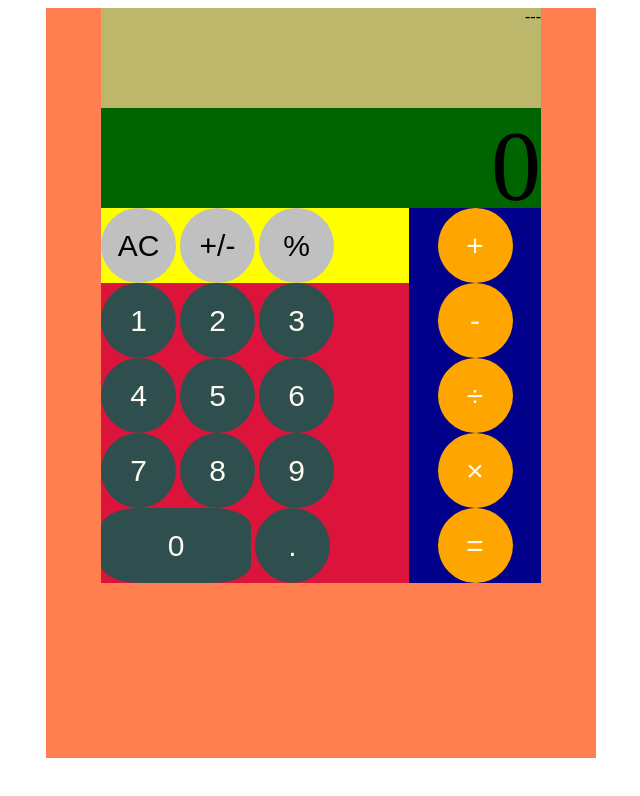
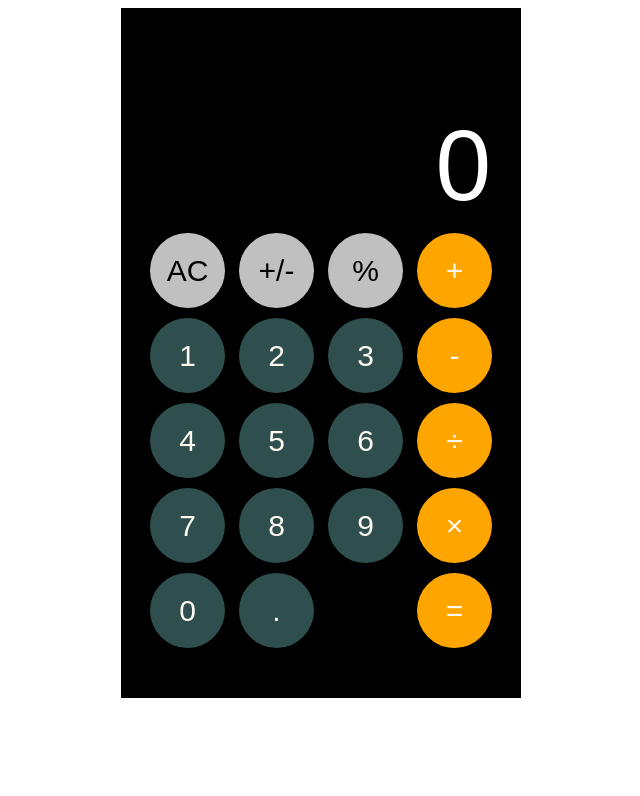
Before and after one commit to cmaylynn12/calculator, a plain HTML site: page index.html in a window 1280 px wide. Shown: the whole page, without its empty margins (319-959 px from the left). Drawn offline with Linux system fonts and the light colour scheme.

Commit message:
Updated calculator design

```diff
--- a/index.html
+++ b/index.html
@@ -10,11 +10,14 @@
             <div id='calculator-buttons'>
                 <div id='calculator-left'>
                     <div id='calculator-misc'>
+                        <div class='button-wrapper'>
                             <button class='button misc-button' id='clear-button'>AC</button>
                             <button class='button misc-button' id='neg-button'>+/-</button>
                             <button class='button misc-button' id='perc-button'>%</button>
                         </div>
+                    </div>
                     <div id='calculator-numbers'>
+                        <div class='button-wrapper'>
                             <button class='button number-button'>1</button>
                             <button class='button number-button'>2</button>
                             <button class='button number-button'>3</button>
@@ -28,12 +31,15 @@
                             <button class='button number-button'>.</button>
                         </div>
                     </div>
-                <div id='calculator-operators'>
-                    <div class='operator-container'><button class='button operator-button'>+</button></div>
-                    <div class='operator-container'><button class='button operator-button'>-</button></div>
-                    <div class='operator-container'><button class='button operator-button'>÷</button></div>
-                    <div class='operator-container'><button class='button operator-button'>×</button></div>
-                    <div class='operator-container'><button class='button operator-button' id= 'equal-button'>=</button></div>
+                </div>
+                <div id='calculator-right'>
+                    <div class='button-wrapper'>
+                        <button class='button operator-button'>+</button>
+                        <button class='button operator-button'>-</button>
+                        <button class='button operator-button'>÷</button>
+                        <button class='button operator-button'>×</button>
+                        <button class='button operator-button' id= 'equal-button'>=</button>
+                    </div>
                 </div>
             </div>
         </div>
--- a/scripts/calculator.js
+++ b/scripts/calculator.js
@@ -45,6 +45,8 @@ function start() {
 
     function performOperation() {
         //get second display number (first num)
+        console.log(display.innerText + secondaryDisplay.innerText)
+        if (display.innerText != null && secondaryDisplay.innerText != '---') {
             a = parseFloat(secondaryDisplay.innerText);
             b = parseFloat(display.innerText);
 
@@ -60,6 +62,7 @@ function start() {
             display.innerText = operators[operator](a, b);
 
             calcDone = true;
+        }
     }
 
     numberButtons.forEach((numberButton) => {
--- a/styles/calculator.css
+++ b/styles/calculator.css
@@ -1,51 +1,55 @@
 
 #calculator-body {
-    background-color: coral;
+    background-color: black;
     display: block;
-    width: 550px;
-    height: 750px;
+    width: 400px;
+    height: 690px;
     margin: auto;
     position: relative;
 }
 
+.number-container {
+    display: inline-flex;
+    flex-wrap: wrap;
+}
+
 #calculator-buttons {
-    background-color: cornflowerblue;
-    width: 80%;
+    background-color: black;
+    width: 352px;
     margin: auto auto 0 auto;
 }
 
 #calculator-left {
     display: inline-flex;
     flex-wrap: wrap;
-    width: 70%;
+    width: 263px;
 }
 
 #calculator-numbers {
     display: block;
-    background-color: crimson;
+    background-color: black;
 }
 
-#calculator-operators {
-    background-color: darkblue;
-    float: right;
+#calculator-right {
+    background-color: black;
     display: inline-flex;
     flex-wrap: wrap;
-    width: 30%;
+    width: 85px;
 }
 
 #calculator-main-display {
-    background-color: darkgreen;
-    width: 80%;
+    background-color: black;
+    width: 340px;
     height: 100px;
-    margin-left: auto;
-    margin-right: auto;
-    margin-top: 0;
+    margin: 0 auto 20px auto;
     text-align: right;
     font-size: 100px;
+    color: white;
+    font-family: Arial, Helvetica, sans-serif;
 }
 
 #calculator-secondary-display {
-    background-color: darkkhaki;
+    background-color: black;
     width: 80%;
     height: 100px;
     margin-left: auto;
@@ -59,9 +63,9 @@
     color: floralwhite;
 }
 
-.operator-container {
+.button-container {
     flex: 0 0 50%;
-    margin: auto;
+    margin: 3px;
 }
 
 .operator-button {
@@ -71,7 +75,7 @@
 
 #calculator-misc {
     display: block;
-    background-color: yellow;
+    background-color: black;
     width: 100%;
 }
 
@@ -86,10 +90,21 @@
     border: none;
     border-radius: 50%;
     font-size: 30px;
+    margin: 5px;
 }
 
-#zero {
+/* #zero {
     padding: 20px;
     width: 150px;
     border-radius: 25%;
+} */
+
+/* #button-wrapper {
+    width: 89.7%;
+    margin: 0 auto;
+    position: relative;
+} */
+
+.button-wrapper {
+    margin: 0 auto;
 }
```
Lines whose indentation alone changed are shown as unchanged.
